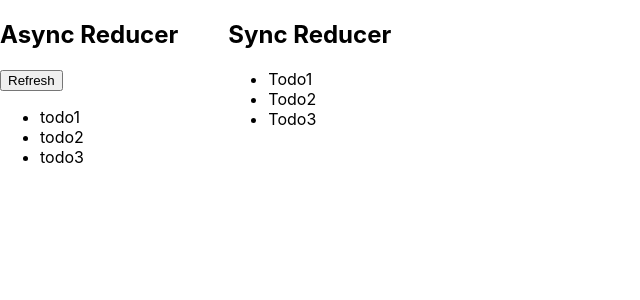
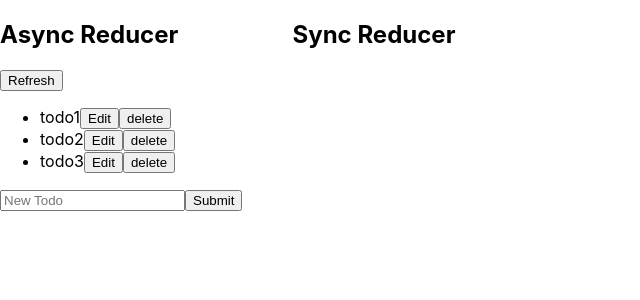
Before and after one commit to JustinPaul25/exercise-boilerplate, a Next.js app: page / in a window 1280 px wide. Both pictures are taken after a click on the button "Refresh". Shown: the top 300 px of the page, without its empty margins (0-640 px from the left). Built offline with nearby package versions, Linux system fonts and the light colour scheme.

Commit message:
Update index.tsx

```diff
--- a/src/pages/index.tsx
+++ b/src/pages/index.tsx
@@ -1,9 +1,15 @@
 import Todo from "domain/entities/Todo"
+import { useState } from "react"
 
 import { useAppDispatch, useAppSelector } from "../app/redux/hooks"
-import { fetchList } from "../app/redux/todo/asyncTodo.slice"
+import { fetchList, StoreTodo, DeleteTodo, UpdateTodo } from "../app/redux/todo/asyncTodo.slice"
 
 export default function Home() {
+    const [todo, setTodo] = useState('')
+    const [isEdit, setIsEdit] = useState(false)
+    const [toEdit, setToEdit] = useState(null)
+
+
     const { asyncTodos, loading, syncTodos } = useAppSelector((state) => ({
         asyncTodos: state.asyncTodoSlice.asyncTodos,
         loading: state.asyncTodoSlice.loading,
@@ -14,6 +20,36 @@ export default function Home() {
 
     const handleClick = () => {
         dispatch(fetchList())
+        setIsEdit(false)
+        setToEdit(null)
+        setTodo('')
+    }
+
+    const handleTodoChange = (e: any) => {
+        setTodo(e.target.value)
+    }
+
+    const handleSubmitTodo = () => {
+        if(isEdit) {
+            dispatch(UpdateTodo({item: toEdit, data:todo, list: asyncTodos}))
+            setIsEdit(false)
+            setToEdit(null)
+        } else {
+            dispatch(StoreTodo({todo: todo, list: asyncTodos}))
+        }
+
+        setTodo('')
+    }
+
+    const handleDeleteTodo = (item) => {
+        dispatch(DeleteTodo({id: item, list: asyncTodos}))
+    }
+
+    const handleEditTodo = (item) => {
+        setTodo(item.title)
+        setIsEdit(true)
+        setToEdit(item)
+        dispatch(DeleteTodo({item: item, list: asyncTodos}))
     }
 
     return (
@@ -31,19 +67,33 @@ export default function Home() {
                 </button>
                 <ul>
                     {asyncTodos.map((item: Todo) => (
-                        <li key={item.id}>{item.title}</li>
+                        <li key={item.id}>
+                            {item.title}
+                            <button type="button" onClick={() => handleEditTodo(item)}>
+                                Edit
+                            </button>
+                            <button type="button" onClick={() => handleDeleteTodo(item.id)}>
+                                delete
+                            </button>
+                        </li>
                     ))}
                 </ul>
+                <div>
+                    <input value={todo} type="text" placeholder="New Todo" onChange={handleTodoChange} />
+                    <button type="button" onClick={handleSubmitTodo} disabled={loading}>
+                        { isEdit ? 'Update' :  'Submit'}
+                    </button>
+                </div>
             </div>
             <div>
                 <h2>Sync Reducer</h2>
-                <div>
+                {/* <div>
                     <ul>
                         {syncTodos.map((todos) => (
                             <li>{todos}</li>
                         ))}
                     </ul>
-                </div>
+                </div> */}
             </div>
         </div>
     )
```
